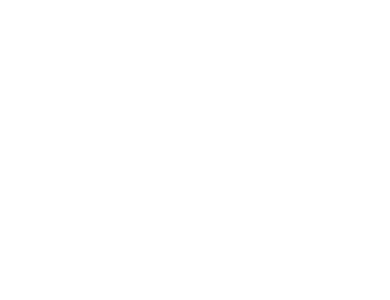
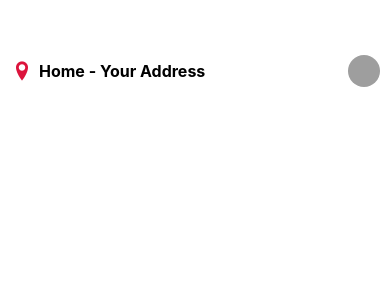
Before and after one commit to abhiram11/Zomato-AppClone-React-Native, a React Native app: screen / in a window 390 px wide. Shown: the top 300 px of the page. Built offline with nearby package versions, Linux system fonts and the light colour scheme; grey boxes are pictures that could not be loaded.

Commit message:
profile and location bar complete, bugs with border so left that as of now

```diff
--- a/App.js
+++ b/App.js
@@ -7,8 +7,9 @@
     <View
       style={{
         flex: 1,
-        justifyContent: "center",
-        alignItems: "center",
+        marginTop: 45,
+        // justifyContent: "center",
+        // alignItems: "center",
       }}
     >
       <Home />
--- /dev/null
+++ b/components/ProfileLocation.js
@@ -0,0 +1,47 @@
+import React from "react";
+import { View, Text, Image } from "react-native";
+import { Avatar } from "react-native-elements";
+import Entypo from "react-native-vector-icons/Entypo";
+
+export default function ProfileLocation() {
+  return (
+    <View
+      style={{
+        flexDirection: "row",
+        justifyContent: "space-between",
+        alignItems: "center",
+        marginVertical: 10,
+      }}
+    >
+      <View style={{ flexDirection: "row", alignItems: "center" }}>
+        <Entypo
+          style={{ marginRight: 5, marginLeft: 10 }}
+          name="location-pin"
+          size={24}
+          color="crimson"
+        />
+        {/* <Text style={{ marginRight: 10, marginLeft: 10 }}>Icon</Text> */}
+        <View>
+          <Text
+            style={{
+              fontSize: 16,
+              fontWeight: "bold",
+            }}
+          >
+            Home - Your Address
+          </Text>
+        </View>
+      </View>
+      <View style={{ marginRight: 10 }}>
+        {/* <Text>Image</Text> */}
+        <Avatar
+          rounded
+          source={{
+            uri: "https://avatars.githubusercontent.com/u/20269286?v=4",
+          }}
+          size={32}
+        />
+      </View>
+    </View>
+  );
+}
--- a/package.json
+++ b/package.json
@@ -4,6 +4,8 @@
     "react": "16.13.1",
     "react-dom": "16.13.1",
     "react-native": "https://github.com/expo/react-native/archive/sdk-42.0.0.tar.gz",
+    "react-native-elements": "^3.4.2",
+    "react-native-vector-icons": "^8.1.0",
     "react-native-web": "~0.13.12"
   },
   "devDependencies": {
--- a/screens/Home.js
+++ b/screens/Home.js
@@ -1,6 +1,11 @@
 import React from "react";
 import { View, Text } from "react-native";
+import ProfileLocation from "../components/ProfileLocation";
 
 export default function Home() {
-  return <View>{/* <Text>Homee</Text> */}</View>;
+  return (
+    <View>
+      <ProfileLocation />
+    </View>
+  );
 }
```
Also changed, not shown: 2 other files (tests, documents, lock files or other folders).
